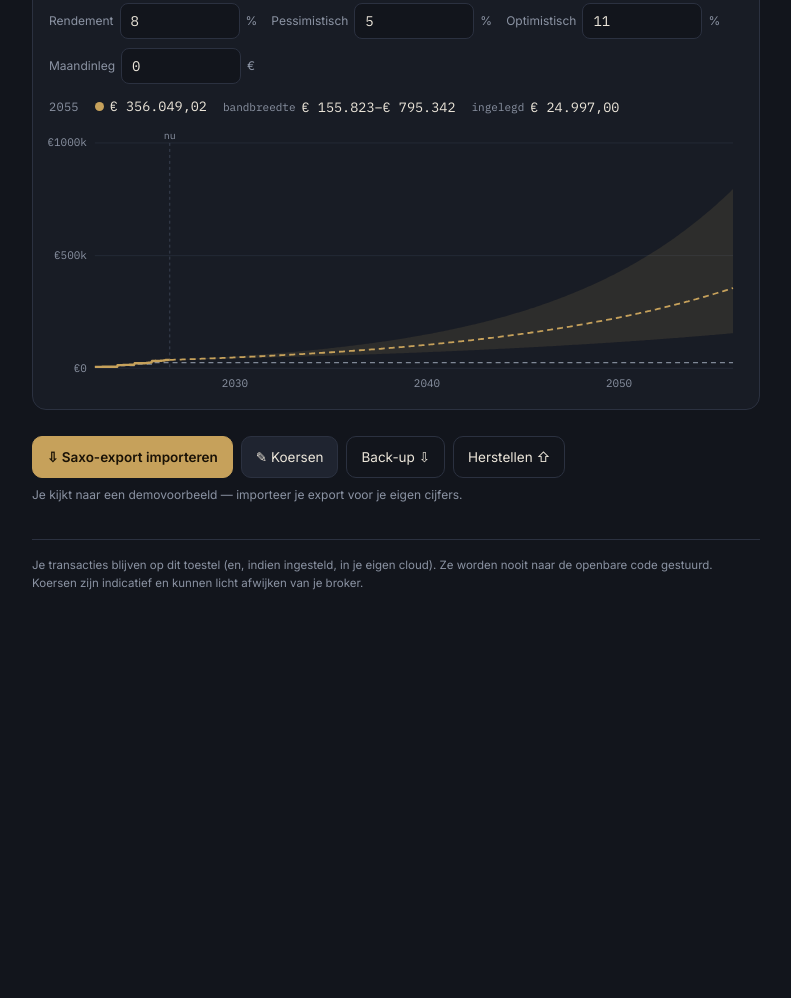
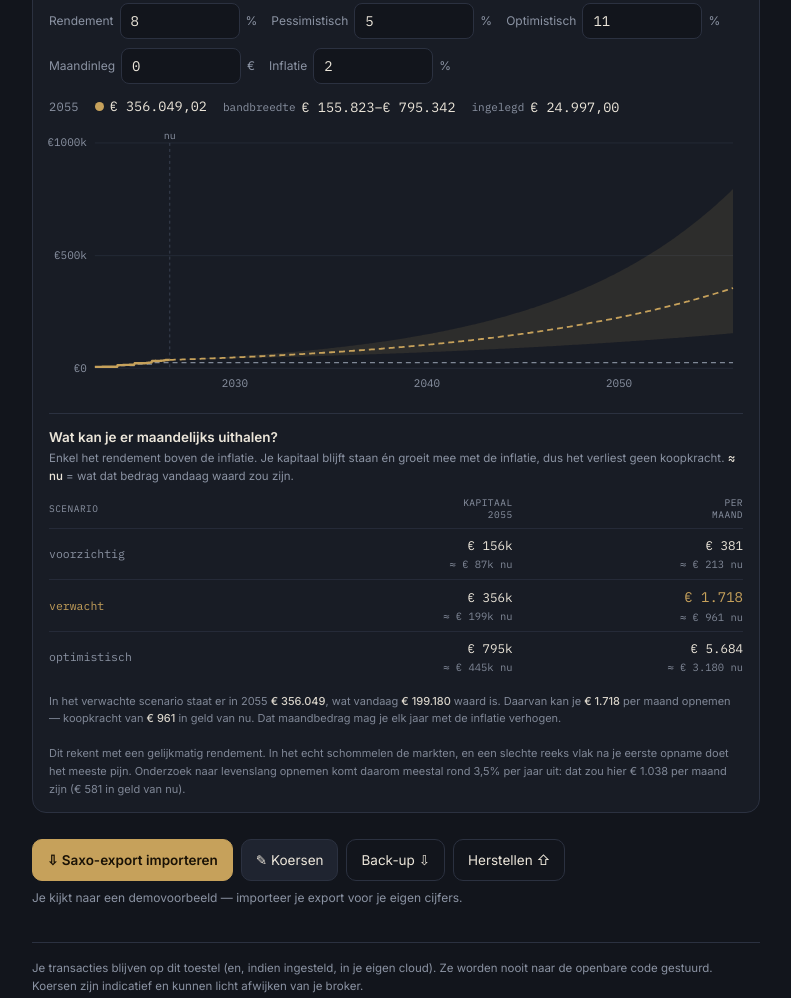
Before and after one commit to jjverst/portefeuille, a plain HTML site: page index.html in a window 1280 px wide. Shown: the part 2374-3372 px from the top of the page, without its empty margins (244-1035 px from the left). Before the commit the page ends 3006 px from the top, so only its background shows below. Drawn offline with Linux system fonts and the light colour scheme.

Commit message:
Update index.html

```diff
--- a/index.html
+++ b/index.html
@@ -90,6 +90,21 @@ header .sync b{color:var(--paper);font-weight:500}
 .chart-stats .r .v.up{color:var(--up)}
 .chart-stats .r .v.down{color:var(--down)}
 .chart-stats .note{color:var(--muted);font-size:11px;line-height:1.55;margin-top:7px;opacity:.85}
+.withdraw{margin:16px 2px 2px;border-top:1px solid var(--line);padding-top:13px}
+.withdraw h4{font-family:'Inter';font-size:13.5px;font-weight:600;color:var(--paper);margin:0 0 3px}
+.withdraw .lead{color:var(--muted);font-size:11.5px;line-height:1.55;margin-bottom:11px}
+.wd{width:100%;border-collapse:collapse;font-family:var(--mono);font-size:12.5px}
+.wd th{color:var(--muted);font-weight:400;font-size:9.5px;letter-spacing:.05em;text-transform:uppercase;text-align:right;padding:0 0 7px;line-height:1.3}
+.wd th:first-child{text-align:left}
+.wd td{padding:7px 0;text-align:right;border-top:1px solid rgba(43,49,64,.7);white-space:nowrap}
+.wd td:first-child{text-align:left;color:var(--muted);font-size:11.5px}
+.wd tr.hoofd td{color:var(--paper)}
+.wd tr.hoofd td:first-child{color:var(--brass)}
+.wd tr.hoofd .maand{color:var(--brass);font-size:14px}
+.wd .nu{display:block;color:var(--muted);font-size:10.5px;line-height:1.3;margin-top:3px;opacity:.9}
+.withdraw .lead b{color:var(--paper);font-weight:500}
+.withdraw .note{color:var(--muted);font-size:11px;line-height:1.6;margin-top:11px;opacity:.9}
+.withdraw .note b{color:var(--paper);font-weight:500;opacity:1}
 svg{display:block;width:100%;height:auto}
 .proj-note{font-family:var(--mono);font-size:10.5px;color:var(--muted);font-weight:400;letter-spacing:.02em}
 .proj-controls{display:flex;flex-wrap:wrap;gap:9px 14px;margin:8px 2px 12px}
@@ -352,7 +367,8 @@ const LS_TARGETS = 'pf_targets_v1';
 let TX = load(LS_TX, []);            // transacties
 let PRICES = load(LS_PRICES, {});    // {isin:{price,date,source}}
 let TARGETS = load(LS_TARGETS, null);
-let PROJ = load('pf_proj_v1', {ret:8, low:5, high:11, monthly:0});  // projectie-instellingen
+let PROJ = load('pf_proj_v1', {ret:8, low:5, high:11, monthly:0, infl:2});  // projectie-instellingen
+if(PROJ.infl==null)PROJ.infl=2;   // bestaande opgeslagen instellingen aanvullen
 
 function load(k,def){try{const v=localStorage.getItem(k);return v?JSON.parse(v):def;}catch(e){return def;}}
 function save(k,v){try{localStorage.setItem(k,JSON.stringify(v));}catch(e){}}
@@ -833,9 +849,11 @@ function renderProjection(){
       <label>Pessimistisch <input id="projLow" type="number" step="0.5" inputmode="decimal" value="${PROJ.low}">%</label>
       <label>Optimistisch <input id="projHigh" type="number" step="0.5" inputmode="decimal" value="${PROJ.high}">%</label>
       <label>Maandinleg <input id="projMon" type="number" step="50" min="0" inputmode="decimal" value="${PROJ.monthly}">€</label>
+      <label>Inflatie <input id="projInfl" type="number" step="0.1" inputmode="decimal" value="${PROJ.infl}">%</label>
     </div>
     <div class="readout" id="projReadout"></div>
     <div class="chartwrap" id="projWrap"></div>
+    <div class="withdraw" id="projWithdraw"></div>
   </div>`;
 }
 function projectSeries(){
@@ -856,11 +874,73 @@ function projectSeries(){
   }
   return pts;
 }
+/* ---- Levenslang opnemen zonder je kapitaal op te eten ----
+   Je haalt enkel het rendement bóven de inflatie eruit. Wat blijft staan groeit
+   dan precies mee met de inflatie: het bedrag daalt niet en verliest ook geen
+   koopkracht. Alles wordt daarnaast omgerekend naar geld van vandaag. */
+const eurKort=n=>n>=1e6?'€ '+nf1.format(n/1e6)+'M':(n>=1000?'€ '+Math.round(n/1000)+'k':eur0(n));
+
+function opnameCijfers(){
+  const proj=projectSeries();
+  const eind=proj[proj.length-1];
+  const jaren=Math.max((eind.t-Date.now())/(365.25*86400000),0);
+  const infl=(Number(PROJ.infl)||0)/100;
+  const naarNu=Math.pow(1+infl,jaren);          // deler om 2055-euro's naar euro's van nu te brengen
+  const rij=(label,rendement,kapitaal)=>{
+    const r=(Number(rendement)||0)/100;
+    // Je neemt maandelijks op, dus dat geld rendeert de rest van het jaar niet meer.
+    // S is de annuiteitsfactor die daarvoor corrigeert; zonder deze correctie neem je
+    // elk jaar een paar procent te veel en teert je kapitaal op termijn toch in.
+    const g=Math.pow(1+r,1/12);
+    const S=Math.abs(g-1)<1e-12?12:(Math.pow(g,12)-1)/(g-1);
+    const perMaand=Math.max(kapitaal*(r-infl)/S,0);
+    return {label,kapitaal,kapitaalNu:kapitaal/naarNu,perMaand,perMaandNu:perMaand/naarNu,reeel:((1+r)/(1+infl)-1)*100};
+  };
+  return {
+    jaartal:new Date(eind.t).getFullYear(), jaren, infl, naarNu,
+    rijen:[rij('voorzichtig',PROJ.low,eind.low),rij('verwacht',PROJ.ret,eind.exp),rij('optimistisch',PROJ.high,eind.high)]
+  };
+}
+
+function drawWithdraw(){
+  const el=$('projWithdraw');
+  if(!el)return;
+  const c=opnameCijfers();
+  const v=c.rijen[1];                            // het verwachte scenario
+  const rijen=c.rijen.map((r,i)=>`<tr class="${i===1?'hoofd':''}">
+      <td>${r.label}</td>
+      <td>${eurKort(r.kapitaal)}<span class="nu">≈ ${eurKort(r.kapitaalNu)} nu</span></td>
+      <td class="maand">${r.perMaand>0?eur0(r.perMaand):'—'}${r.perMaandNu>0?`<span class="nu">≈ ${eur0(r.perMaandNu)} nu</span>`:''}</td>
+    </tr>`).join('');
+
+  // Realiteitscheck: markten schommelen, dus een vaste voorzichtige voet ernaast.
+  const veilig=v.kapitaal*0.035/12;
+  const geenGroei=c.rijen.every(r=>r.perMaand<=0);
+
+  el.innerHTML=`
+    <h4>Wat kan je er maandelijks uithalen?</h4>
+    <div class="lead">Enkel het rendement boven de inflatie. Je kapitaal blijft staan én groeit mee met de inflatie, dus het verliest geen koopkracht. <b>≈ nu</b> = wat dat bedrag vandaag waard zou zijn.</div>
+    <table class="wd">
+      <thead><tr>
+        <th>scenario</th><th>kapitaal<br>${c.jaartal}</th><th>per<br>maand</th>
+      </tr></thead>
+      <tbody>${rijen}</tbody>
+    </table>
+    <div class="note">
+      ${geenGroei
+        ? `Bij ${nf1.format(c.infl*100)}% inflatie blijft er van dit rendement niets over om op te nemen. Verhoog het verwachte rendement of verlaag de inflatie om een bedrag te zien.`
+        : `In het verwachte scenario staat er in ${c.jaartal} <b>${eur0(v.kapitaal)}</b>, wat vandaag <b>${eur0(v.kapitaalNu)}</b> waard is. Daarvan kan je <b>${eur0(v.perMaand)}</b> per maand opnemen — koopkracht van <b>${eur0(v.perMaandNu)}</b> in geld van nu. Dat maandbedrag mag je elk jaar met de inflatie verhogen.`}
+      <br><br>
+      Dit rekent met een gelijkmatig rendement. In het echt schommelen de markten, en een slechte reeks vlak na je eerste opname doet het meeste pijn. Onderzoek naar levenslang opnemen komt daarom meestal rond 3,5% per jaar uit: dat zou hier ${eur0(veilig)} per maand zijn (${eur0(veilig/c.naarNu)} in geld van nu).
+    </div>`;
+}
+
 function drawProjection(){
   const wrap=$('projWrap'),readout=$('projReadout');
   if(!wrap)return;
   const bind=(id,key)=>{const el=$(id);if(el)el.oninput=()=>{const v=Number(el.value);if(!isNaN(v)){PROJ[key]=v;savePROJ();drawProjection();}};};
-  bind('projRet','ret');bind('projLow','low');bind('projHigh','high');bind('projMon','monthly');
+  bind('projRet','ret');bind('projLow','low');bind('projHigh','high');bind('projMon','monthly');bind('projInfl','infl');
+  drawWithdraw();
 
   const hs=buildChartSeries();
   const proj=projectSeries();
```
